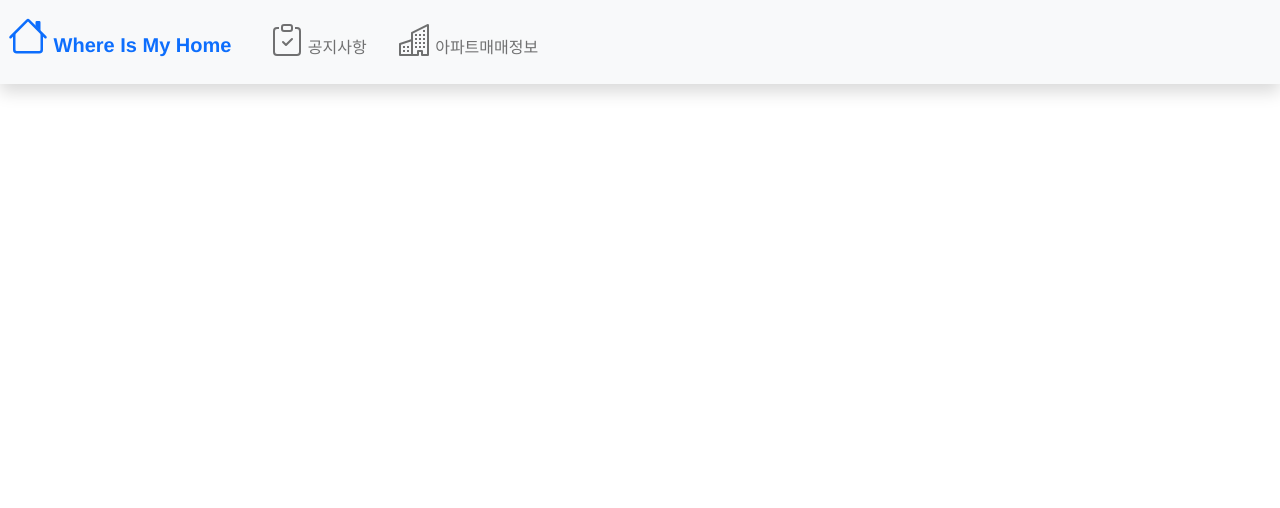
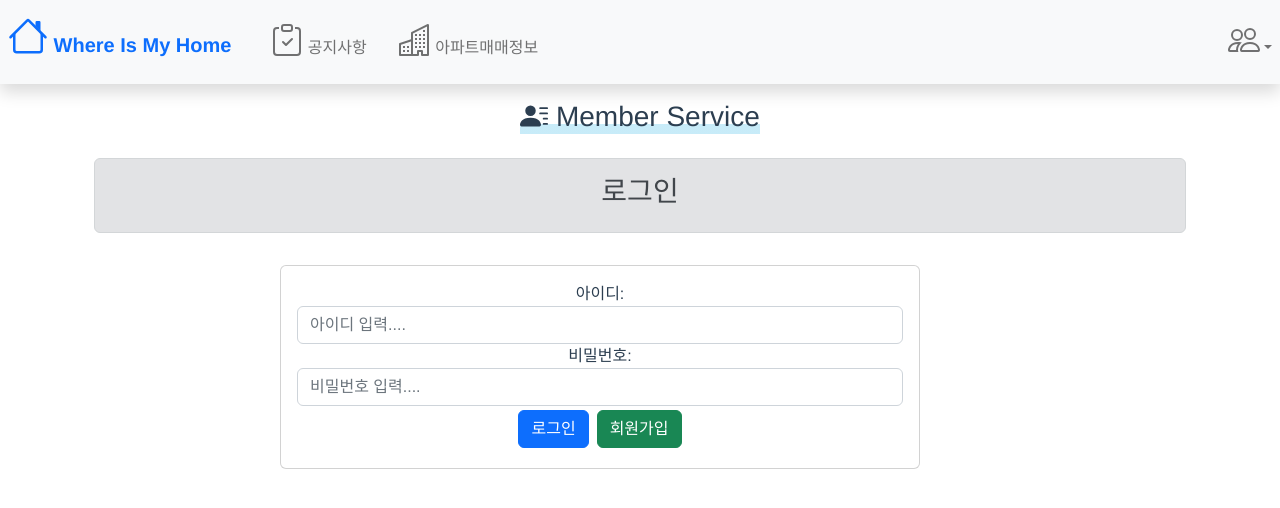
Before and after one commit to vertical-brothers/WhereisMyHome_Front, a Vue app in the folder front/: page /user/login in a window 1280 px wide. Shown: the top 508 px of the page. Built offline with nearby package versions, Linux system fonts and the light colour scheme.

Commit message:
[2022-11-18] user init

```diff
--- a/front/package.json
+++ b/front/package.json
@@ -14,6 +14,7 @@
     "bootstrap": "^5.2.2",
     "bootstrap-vue": "^2.23.1",
     "core-js": "^3.8.3",
+    "jwt-decode": "^3.1.2",
     "vue": "^2.7.14",
     "vue-router": "^3.5.1",
     "vuex": "^3.6.2"
--- a/front/src/api/member.js
+++ b/front/src/api/member.js
@@ -11,6 +11,14 @@ async function findById(userid, success, fail) {
   await api.get(`/user/info/${userid}`).then(success).catch(fail);
 }
 
-// function logout(success, fail)
+async function tokenRegeneration(user, success, fail) {
+  api.defaults.headers["refresh-token"] =
+    sessionStorage.getItem("refresh-token"); //axios header에 refresh-token 셋팅
+  await api.post(`/user/refresh`, user).then(success).catch(fail);
+}
 
-export { login, findById };
+async function logout(userid, success, fail) {
+  await api.get(`/user/logout/${userid}`).then(success).catch(fail);
+}
+
+export { login, findById, tokenRegeneration, logout };
--- a/front/src/components/nav/Header.vue
+++ b/front/src/components/nav/Header.vue
@@ -28,83 +28,54 @@
               아파트매매정보</router-link
             ></b-nav-item
           >
-
-          <!-- <c:if test="${userinfo.userRole eq 'admin' }">
-            <li class="nav-item">
-              <a class="nav-link" aria-current="page" href="${root}/user/list"
-                >회원 관리</a
-              >
-            </li>
-          </c:if> -->
-
-          <!-- 로그인 전 -->
-          <!-- <c:if test="${empty userinfo}">
-            <ul class="navbar-nav me-2 mb-lg-0">
-              <li class="nav-item">
-                <a
-                  class="nav-link"
-                  id="btn-mv-join"
-                  aria-current="page"
-                  href="${root}/user/join"
-                  >회원가입</a
-                >
-              </li>
-              <li class="nav-item">
-                <a
-                  class="nav-link"
-                  id="btn-mv-login"
-                  aria-current="page"
-                  href="${root}/user/login"
-                  >로그인</a
-                >
-              </li>
-            </ul>
-          </c:if>
-         로그인 후
-          <c:if test="${!empty userinfo}">
-            <ul class="navbar-nav me-2 mb-lg-0">
-              <li class="nav-item">
-                <a class="nav-link"
-                  ><strong>${userinfo.userName}</strong>
-                  (${userinfo.userId})님</a
-                >
-              </li>
-              <li class="nav-item">
-                <a
-                  class="nav-link"
-                  aria-current="page"
-                  href="${root}/user/logout"
-                  >로그아웃</a
-                >
-              </li>
-              <li class="nav-item">
-                <a
-                  class="nav-link"
-                  id="btn-info"
-                  aria-current="page"
-                  href="${root}/user/info"
-                  >회원정보</a
-                >
-              </li>
-              <li class="nav-item">
-                <a
-                  class="nav-link"
-                  aria-current="page"
-                  href="${root}/star/liststar"
-                  >관심지역</a
-                >
-              </li>
-            </ul>
-          </c:if>
-          -->
-          <!-- </div> -->
-          <!-- </div> -->
+        </b-navbar-nav>
+        <!-- after login -->
+        <b-navbar-nav class="ml-auto" v-if="userInfo">
+          <b-nav-item class="align-self-center">
+            <b-avatar
+              variant="primary"
+              v-text="userInfo.userid.charAt(0).toUpperCase()"
+            ></b-avatar>
+            {{ userInfo.username }}({{ userInfo.userid }})님 환영합니다.
+          </b-nav-item>
+          <b-nav-item class="align-self-center">
+            <router-link :to="{ name: 'mypage' }" class="link align-self-center"
+              >내정보보기</router-link
+            >
+          </b-nav-item>
+          <b-nav-item
+            class="align-self-center link"
+            @click.prevent="onClickLogout"
+            >로그아웃</b-nav-item
+          >
+        </b-navbar-nav>
+        <!-- before login -->
+        <b-navbar-nav class="ml-auto" v-else>
+          <b-nav-item-dropdown right>
+            <template #button-content>
+              <b-icon icon="people" font-scale="2"></b-icon>
+            </template>
+            <b-dropdown-item href="#">
+              <router-link :to="{ name: 'join' }" class="link">
+                <b-icon icon="person-circle"></b-icon> 회원가입
+              </router-link>
+            </b-dropdown-item>
+            <b-dropdown-item href="#">
+              <router-link :to="{ name: 'login' }" class="link">
+                <b-icon icon="key"></b-icon> 로그인
+              </router-link>
+            </b-dropdown-item>
+          </b-nav-item-dropdown>
         </b-navbar-nav>
       </b-collapse>
     </b-navbar>
   </div>
 </template>
 <script>
+import { mapState, mapGetters, mapActions } from "vuex";
+
+const memberStore = "memberStore";
+
 export default {
   name: "HeaderBar",
   data() {
@@ -116,7 +87,29 @@ export default {
       },
     };
   },
+  computed: {
+    ...mapState(memberStore, ["isLogin", "userInfo"]),
+    ...mapGetters(["checkUserInfo"]),
+  },
   created() {},
+  methods: {
+    ...mapActions(memberStore, ["userLogout"]),
+    // ...mapMutations(memberStore, ["SET_IS_LOGIN", "SET_USER_INFO"]),
+    onClickLogout() {
+      // this.SET_IS_LOGIN(false);
+      // this.SET_USER_INFO(null);
+      // sessionStorage.removeItem("access-token");
+      // if (this.$route.path != "/") this.$router.push({ name: "main" });
+      console.log(this.userInfo.userid);
+      //vuex actions에서 userLogout 실행(Backend에 저장 된 리프레시 토큰 없애기
+      //+ satate에 isLogin, userInfo 정보 변경)
+      // this.$store.dispatch("userLogout", this.userInfo.userid);
+      this.userLogout(this.userInfo.userid);
+      sessionStorage.removeItem("access-token"); //저장된 토큰 없애기
+      sessionStorage.removeItem("refresh-token"); //저장된 토큰 없애기
+      if (this.$route.path != "/") this.$router.push({ name: "main" });
+    },
+  },
 };
 </script>
 <style scoped></style>
--- /dev/null
+++ b/front/src/components/user/UserLogin.vue
@@ -0,0 +1,95 @@
+<template>
+  <b-container class="bv-example-row mt-3">
+    <b-row>
+      <b-col>
+        <b-alert variant="secondary" show><h3>로그인</h3></b-alert>
+      </b-col>
+    </b-row>
+    <b-row>
+      <b-col></b-col>
+      <b-col cols="8">
+        <b-card class="text-center mt-3" style="max-width: 40rem" align="left">
+          <b-form class="text-left">
+            <b-alert show variant="danger" v-if="isLoginError"
+              >아이디 또는 비밀번호를 확인하세요.</b-alert
+            >
+            <b-form-group label="아이디:" label-for="userid">
+              <b-form-input
+                id="userid"
+                v-model="user.userid"
+                required
+                placeholder="아이디 입력...."
+                @keyup.enter="confirm"
+              ></b-form-input>
+            </b-form-group>
+            <b-form-group label="비밀번호:" label-for="userpwd">
+              <b-form-input
+                type="password"
+                id="userpwd"
+                v-model="user.userpwd"
+                required
+                placeholder="비밀번호 입력...."
+                @keyup.enter="confirm"
+              ></b-form-input>
+            </b-form-group>
+            <b-button
+              type="button"
+              variant="primary"
+              class="m-1"
+              @click="confirm"
+              >로그인</b-button
+            >
+            <b-button
+              type="button"
+              variant="success"
+              class="m-1"
+              @click="movePage"
+              >회원가입</b-button
+            >
+          </b-form>
+        </b-card>
+      </b-col>
+      <b-col></b-col>
+    </b-row>
+  </b-container>
+</template>
+
+<script>
+import { mapState, mapActions } from "vuex";
+
+const userStore = "userStore";
+
+export default {
+  name: "UserLogin",
+  data() {
+    return {
+      // isLoginError: false,
+      user: {
+        userid: null,
+        userpwd: null,
+      },
+    };
+  },
+  computed: {
+    ...mapState(userStore, ["isLogin", "isLoginError", "userInfo"]),
+  },
+  methods: {
+    ...mapActions(userStore, ["userConfirm", "getUserInfo"]),
+    async confirm() {
+      await this.userConfirm(this.user);
+      let token = sessionStorage.getItem("access-token");
+      // console.log("1. confirm() token >> " + token);
+      if (this.isLogin) {
+        await this.getUserInfo(token);
+        // console.log("4. confirm() userInfo :: ", this.userInfo);
+        this.$router.push({ name: "main" });
+      }
+    },
+    movePage() {
+      this.$router.push({ name: "join" });
+    },
+  },
+};
+</script>
+
+<style></style>
--- a/front/src/router/index.js
+++ b/front/src/router/index.js
@@ -2,6 +2,7 @@ import Vue from "vue";
 import VueRouter from "vue-router";
 import HomeView from "../views/HomeView.vue";
 import BoardView from "@/views/BoardView.vue";
+import UserView from "@/views/UserView.vue";
 import AptView from "@/views/AptView.vue";
 
 import MainHome from "@/components/home/MainHome.vue";
@@ -11,6 +12,7 @@ import BoardModify from "@/components/board/BoardModify.vue";
 import BoardWrite from "@/components/board/BoardWrite.vue";
 import KakaoMap from "@/components/apt/map/KakaoMap.vue";
 import AptDetail from "@/components/apt/info/AptOverlay.vue";
+import UserLogin from "@/components/user/UserLogin";
 
 Vue.use(VueRouter);
 
@@ -83,6 +85,18 @@ const routes = [
       },
     ],
   },
+  {
+    path: "/user",
+    name: "user",
+    component: UserView,
+    children: [
+      {
+        path: "login",
+        name: "login",
+        component: UserLogin,
+      },
+    ],
+  },
 ];
 
 const router = new VueRouter({
--- a/front/src/store/index.js
+++ b/front/src/store/index.js
@@ -3,9 +3,10 @@ import Vuex from "vuex";
 
 import mainStore from "@/store/modules/mainStore";
 import aptDetailStore from "@/store/modules/aptDetailStore";
+import userStore from "@/store/modules/userStore";
 
 Vue.use(Vuex);
 
 export default new Vuex.Store({
-  modules: { mainStore, aptDetailStore },
+  modules: { mainStore, aptDetailStore, userStore },
 });
--- /dev/null
+++ b/front/src/store/modules/userStore.js
@@ -0,0 +1,153 @@
+import jwtDecode from "jwt-decode";
+import router from "@/router";
+import { login, findById, tokenRegeneration, logout } from "@/api/member";
+
+/*
+ 사용자 관련 vuex
+ 2022.11.18 이인재
+*/
+
+const userStore = {
+  namespaced: true,
+  state: {
+    isLogin: false,
+    isLoginError: false,
+    userInfo: null,
+    isValidToken: false,
+  },
+  getters: {
+    checkUserInfo: function (state) {
+      return state.userInfo;
+    },
+    checkToken: function (state) {
+      return state.isValidToken;
+    },
+  },
+  mutations: {
+    SET_IS_LOGIN: (state, isLogin) => {
+      state.isLogin = isLogin;
+    },
+    SET_IS_LOGIN_ERROR: (state, isLoginError) => {
+      state.isLoginError = isLoginError;
+    },
+    SET_IS_VALID_TOKEN: (state, isValidToken) => {
+      state.isValidToken = isValidToken;
+    },
+    SET_USER_INFO: (state, userInfo) => {
+      state.isLogin = true;
+      state.userInfo = userInfo;
+    },
+  },
+  actions: {
+    async userConfirm({ commit }, user) {
+      await login(
+        user,
+        ({ data }) => {
+          if (data.message === "success") {
+            let accessToken = data["access-token"];
+            let refreshToken = data["refresh-token"];
+            // console.log("login success token created!!!! >> ", accessToken, refreshToken);
+            commit("SET_IS_LOGIN", true);
+            commit("SET_IS_LOGIN_ERROR", false);
+            commit("SET_IS_VALID_TOKEN", true);
+            sessionStorage.setItem("access-token", accessToken);
+            sessionStorage.setItem("refresh-token", refreshToken);
+          } else {
+            commit("SET_IS_LOGIN", false);
+            commit("SET_IS_LOGIN_ERROR", true);
+            commit("SET_IS_VALID_TOKEN", false);
+          }
+        },
+        (error) => {
+          console.log(error);
+        }
+      );
+    },
+    async getUserInfo({ commit, dispatch }, token) {
+      let decodeToken = jwtDecode(token);
+      // console.log("2. getUserInfo() decodeToken :: ", decodeToken);
+      await findById(
+        decodeToken.userid,
+        ({ data }) => {
+          if (data.message === "success") {
+            commit("SET_USER_INFO", data.userInfo);
+            // console.log("3. getUserInfo data >> ", data);
+          } else {
+            console.log("유저 정보 없음!!!!");
+          }
+        },
+        async (error) => {
+          console.log(
+            "getUserInfo() error code [토큰 만료되어 사용 불가능.] ::: ",
+            error.response.status
+          );
+          commit("SET_IS_VALID_TOKEN", false);
+          await dispatch("tokenRegeneration");
+        }
+      );
+    },
+    async tokenRegeneration({ commit, state }) {
+      console.log(
+        "토큰 재발급 >> 기존 토큰 정보 : {}",
+        sessionStorage.getItem("access-token")
+      );
+      await tokenRegeneration(
+        JSON.stringify(state.userInfo),
+        ({ data }) => {
+          if (data.message === "success") {
+            let accessToken = data["access-token"];
+            console.log("재발급 완료 >> 새로운 토큰 : {}", accessToken);
+            sessionStorage.setItem("access-token", accessToken);
+            commit("SET_IS_VALID_TOKEN", true);
+          }
+        },
+        async (error) => {
+          // HttpStatus.UNAUTHORIZE(401) : RefreshToken 기간 만료 >> 다시 로그인!!!!
+          if (error.response.status === 401) {
+            console.log("갱신 실패");
+            // 다시 로그인 전 DB에 저장된 RefreshToken 제거.
+            await logout(
+              state.userInfo.userid,
+              ({ data }) => {
+                if (data.message === "success") {
+                  console.log("리프레시 토큰 제거 성공");
+                } else {
+                  console.log("리프레시 토큰 제거 실패");
+                }
+                alert("RefreshToken 기간 만료!!! 다시 로그인해 주세요.");
+                commit("SET_IS_LOGIN", false);
+                commit("SET_USER_INFO", null);
+                commit("SET_IS_VALID_TOKEN", false);
+                router.push({ name: "login" });
+              },
+              (error) => {
+                console.log(error);
+                commit("SET_IS_LOGIN", false);
+                commit("SET_USER_INFO", null);
+              }
+            );
+          }
+        }
+      );
+    },
+    async userLogout({ commit }, userid) {
+      await logout(
+        userid,
+        ({ data }) => {
+          if (data.message === "success") {
+            commit("SET_IS_LOGIN", false);
+            commit("SET_USER_INFO", null);
+            commit("SET_IS_VALID_TOKEN", false);
+          } else {
+            console.log("유저 정보 없음!!!!");
+          }
+        },
+        (error) => {
+          console.log(error);
+        }
+      );
+    },
+  },
+};
+
+export default userStore;
--- /dev/null
+++ b/front/src/views/UserView.vue
@@ -0,0 +1,25 @@
+<template>
+  <b-container class="bv-example-row mt-3 text-center">
+    <h3 class="underline-steelblue">
+      <b-icon icon="person-lines-fill"></b-icon> Member Service
+    </h3>
+    <router-view></router-view>
+  </b-container>
+</template>
+
+<script>
+export default {
+  name: "AppUser",
+};
+</script>
+
+<style scoped>
+.underline-steelblue {
+  display: inline-block;
+  background: linear-gradient(
+    180deg,
+    rgba(255, 255, 255, 0) 70%,
+    rgba(72, 190, 233, 0.3) 30%
+  );
+}
+</style>
```
Also changed, not shown: 1 other file (tests, documents, lock files or other folders).
